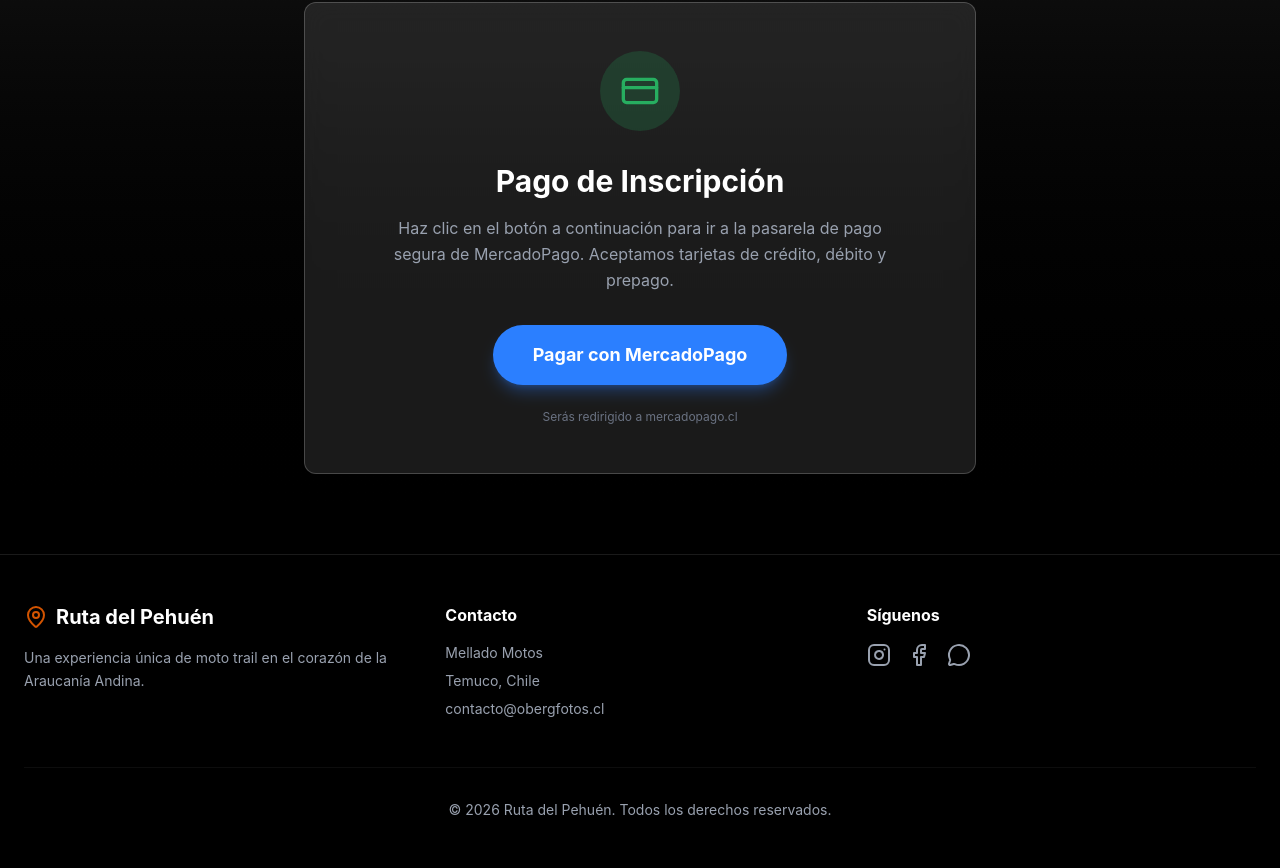
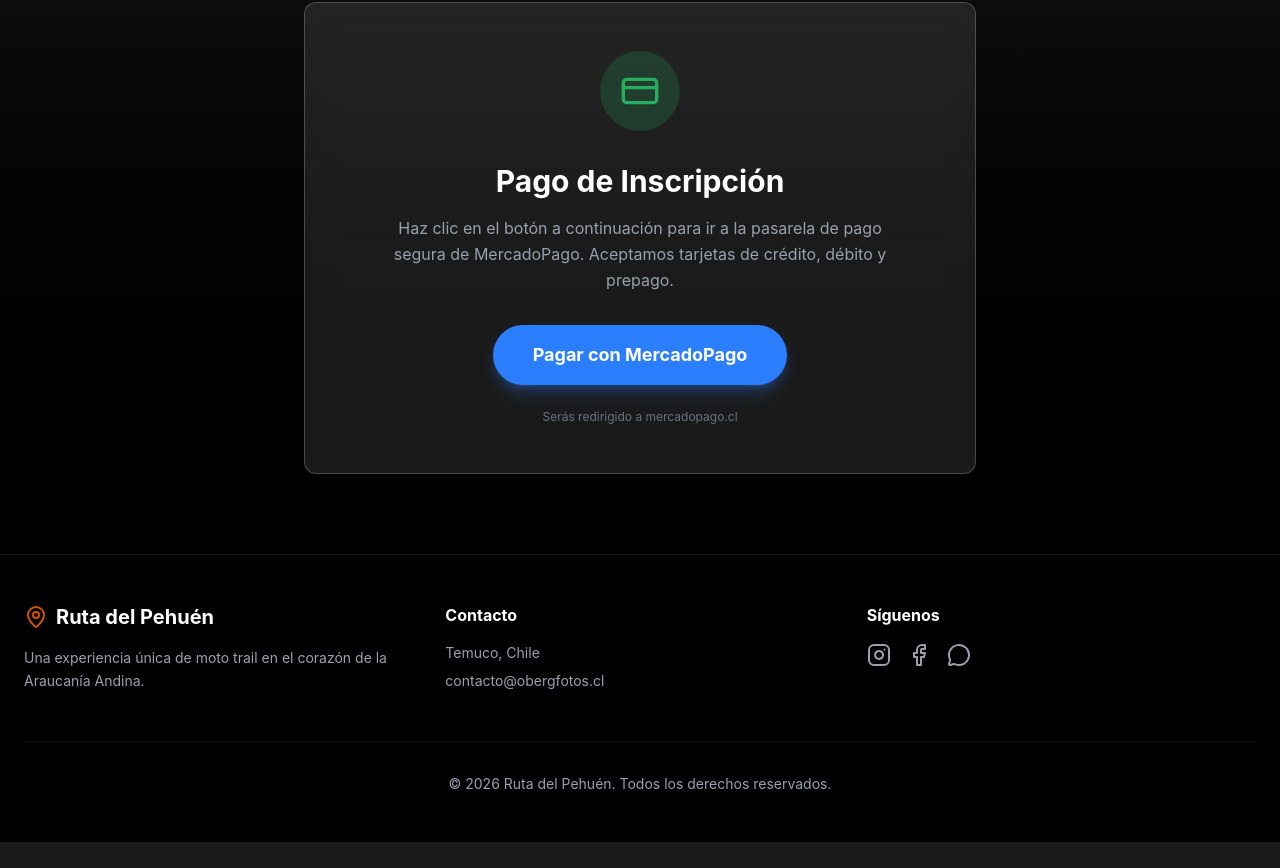
Before and after one commit to migueloporto/ruta-pehuen-landing, a React (Vite) app: page / in a window 1280 px wide. Shown: the part 3866-4734 px from the top of the page. After the commit the page ends 4708 px from the top, so only its background shows below. Built offline with nearby package versions, Linux system fonts and the light colour scheme.

Commit message:
Update: Remove Mellado Motos from footer

```diff
--- a/src/components/Footer.jsx
+++ b/src/components/Footer.jsx
@@ -18,7 +18,6 @@
                     <div>
                         <h4 className="text-white font-bold mb-4">Contacto</h4>
                         <ul className="space-y-2 text-sm">
-                            <li>Mellado Motos</li>
                             <li>Temuco, Chile</li>
                             <li>contacto@obergfotos.cl</li>
                         </ul>
```
